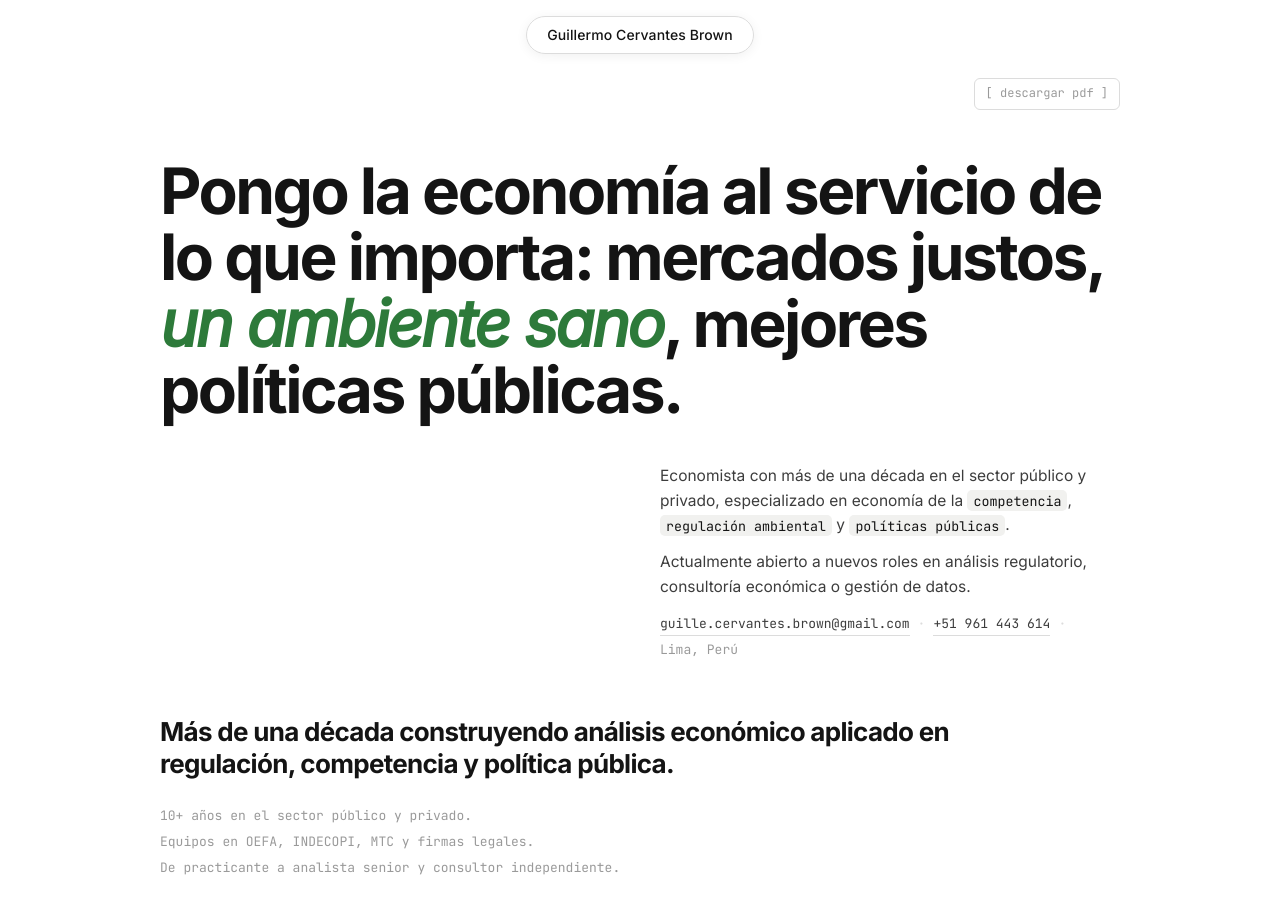
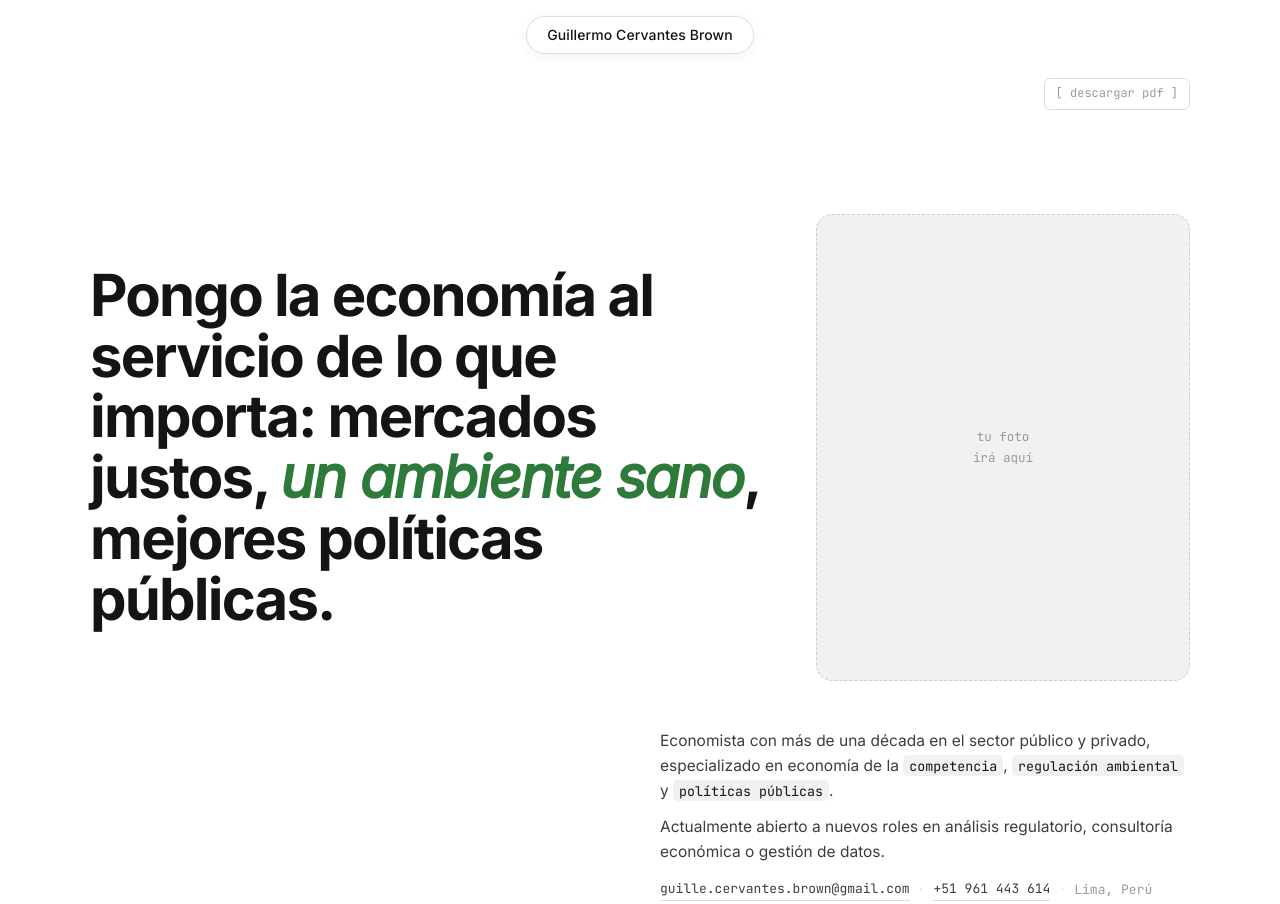
Before and after one commit to guillecbrown/CV, a plain HTML site: page index.html in a window 1280 px wide. Shown: the top 904 px of the page. Drawn offline with Linux system fonts and the light colour scheme.

Commit message:
Add files via upload

```diff
--- a/index.html
+++ b/index.html
@@ -16,7 +16,7 @@
     --faint:#dcdcdc;
     --accent:#1452cc;
     --chip:#f1f1ef;
-    --max:960px;
+    --max:1100px;
     --tl-left:210px;
     --col-node:48px;
   }
@@ -67,16 +67,32 @@
   .pdf-link a:hover{color:var(--ink);border-color:var(--muted)}
 
   /* ---- hero ---- */
-  .hero{margin-bottom:56px}
+  .hero{padding-top:56px;margin-bottom:56px}
+  .hero-row{
+    display:grid;grid-template-columns:1fr 34%;gap:0 48px;
+    align-items:center;margin-bottom:48px;
+  }
+  .hero-photo{
+    align-self:center;aspect-ratio:4/5;
+    background:var(--chip);
+    border:1px dashed #cfcfca;border-radius:16px;
+    display:flex;align-items:center;justify-content:center;
+    overflow:hidden;
+  }
+  .hero-photo img{width:100%;height:100%;object-fit:cover;display:block}
+  .hero-photo .ph{
+    font-family:'JetBrains Mono',monospace;font-size:12.5px;color:var(--muted);
+    text-align:center;line-height:1.7;padding:16px;
+  }
 
   .hero-headline{
-    font-size:clamp(38px,6.5vw,64px);
+    font-size:clamp(36px,5.2vw,58px);
     font-weight:700;
     color:var(--ink);
-    line-height:1.04;
-    letter-spacing:-2.5px;
+    line-height:1.05;
+    letter-spacing:-1.8px;
     max-width:none;
-    margin-bottom:40px;
+    margin:0;
   }
   .hero-headline .mono{
     font-family:'JetBrains Mono',monospace;
@@ -248,6 +264,9 @@
   @media (max-width:760px){
     body{padding:32px 18px 60px}
     .topbar{margin-bottom:40px}
+    .hero{padding-top:24px}
+    .hero-row{grid-template-columns:1fr;gap:28px 0;margin-bottom:36px}
+    .hero-photo{min-height:300px}
     .hero-bio-wrap{grid-template-columns:1fr}
     .hero-bio{grid-column:1}
     .hero-headline{letter-spacing:-1.5px}
@@ -263,6 +282,9 @@
     @page{size:A4;margin:14mm}
     body{padding:0;font-size:11px}
     .topbar a,footer,.more-btn{display:none!important}
+    .hero-photo:not(:has(img)){display:none}
+    .hero-row{grid-template-columns:1fr}
+    .hero{padding-top:0}
     .early-group{max-height:none!important;-webkit-mask-image:none!important;mask-image:none!important}
     .rule{color:#ccc;margin:18px 0}
     .item{page-break-inside:avoid}
@@ -286,9 +308,15 @@
 
   <!-- hero -->
   <div class="hero">
-    <h1 class="hero-headline">
-      Pongo la economía al servicio de lo que importa: mercados justos, <em style="color:#2d7a3a">un ambiente sano</em>, mejores políticas públicas.
-    </h1>
+    <div class="hero-row">
+      <h1 class="hero-headline">
+        Pongo la economía al servicio de lo que importa: mercados justos, <em style="color:#2d7a3a">un ambiente sano</em>, mejores políticas públicas.
+      </h1>
+      <!-- FOTO: cuando llegue, reemplazar el contenido de .hero-photo por <img src="foto.jpg" alt="Guillermo Cervantes Brown"> -->
+      <div class="hero-photo">
+        <span class="ph">tu foto<br>irá aquí</span>
+      </div>
+    </div>
 
     <div class="hero-bio-wrap">
       <div class="hero-bio">
```
